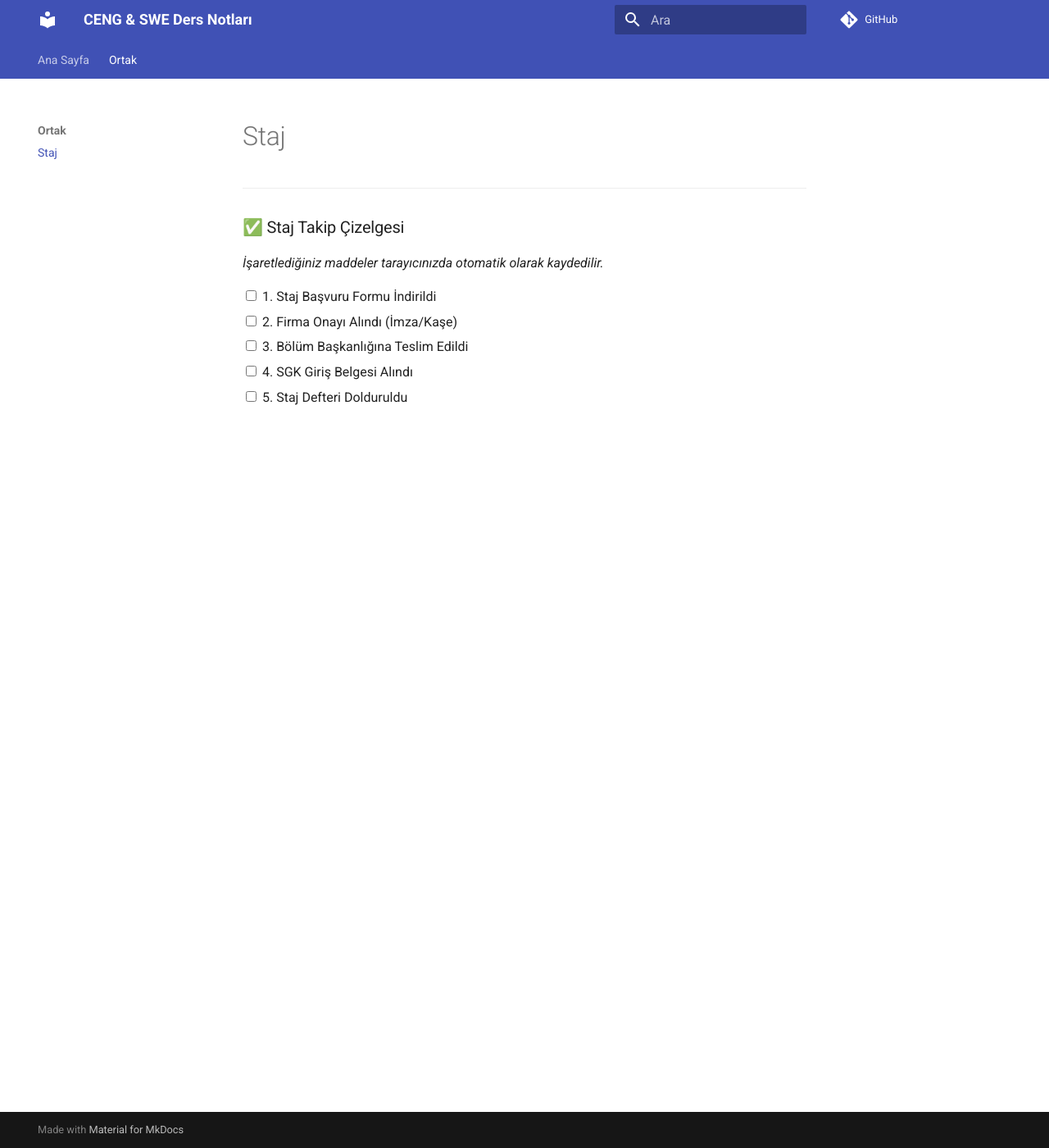
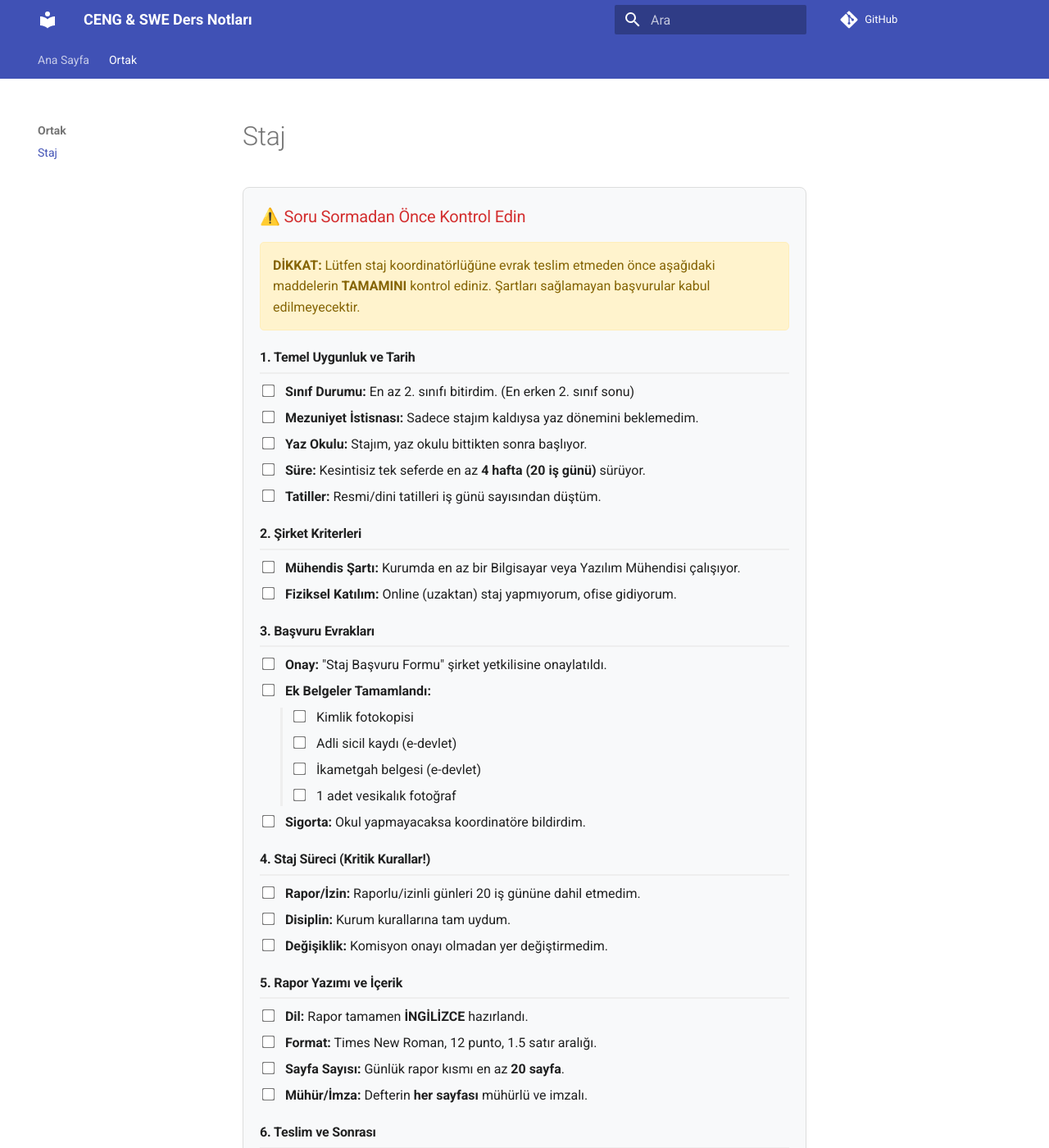
Before and after one commit to okancengswe/lecture-notes, an MkDocs documentation site: the page built from docs/common/staj.md, in a window 1280 px wide and 1400 px high. Shown: the whole window at 82% size. Built offline with MkDocs 1.6.1 and Material for MkDocs 9.7.7, drawn with Linux system fonts in a browser that asks for light colours; comment, search, counter and statistics services are not loaded; some of the changed text lies outside the part shown.

Commit message:
Refactor Staj checklist and update styles

```diff
--- a/docs/common/staj.md
+++ b/docs/common/staj.md
@@ -1,43 +1,74 @@
-# Staj
-<hr>
-<h3>✅ Staj Takip Çizelgesi</h3>
-<p><i>İşaretlediğiniz maddeler tarayıcınızda otomatik olarak kaydedilir.</i></p>
+<style>
+  .staj-checklist { background: #f8f9fa; padding: 20px; border-radius: 8px; border: 1px solid #ddd; }
+  .staj-checklist h3 { margin-top: 0; color: #d32f2f; }
+  .staj-checklist h4 { margin-top: 20px; margin-bottom: 10px; border-bottom: 2px solid #eee; padding-bottom: 5px; }
+  .staj-label { display: block; margin: 8px 0; cursor: pointer; line-height: 1.5; }
+  .staj-label input { margin-right: 10px; transform: scale(1.2); }
+  .sub-item { margin-left: 25px; border-left: 3px solid #eee; padding-left: 10px; }
+  .warning-box { background: #fff3cd; color: #856404; padding: 15px; border-radius: 5px; margin-bottom: 20px; border: 1px solid #ffeeba; }
+</style>
 
-<div class="custom-checklist">
-  <label style="display:block; margin: 5px 0;">
-    <input type="checkbox" id="staj-adim-1" onchange="saveState(this)">
-    1. Staj Başvuru Formu İndirildi
-  </label>
-  <label style="display:block; margin: 5px 0;">
-    <input type="checkbox" id="staj-adim-2" onchange="saveState(this)">
-    2. Firma Onayı Alındı (İmza/Kaşe)
-  </label>
-  <label style="display:block; margin: 5px 0;">
-    <input type="checkbox" id="staj-adim-3" onchange="saveState(this)">
-    3. Bölüm Başkanlığına Teslim Edildi
-  </label>
-  <label style="display:block; margin: 5px 0;">
-    <input type="checkbox" id="staj-adim-4" onchange="saveState(this)">
-    4. SGK Giriş Belgesi Alındı
-  </label>
-  <label style="display:block; margin: 5px 0;">
-    <input type="checkbox" id="staj-adim-5" onchange="saveState(this)">
-    5. Staj Defteri Dolduruldu
-  </label>
+<div class="staj-checklist">
+  <h3>⚠️ Soru Sormadan Önce Kontrol Edin</h3>
+
+  <div class="warning-box">
+    <strong>DİKKAT:</strong> Lütfen staj koordinatörlüğüne evrak teslim etmeden önce aşağıdaki maddelerin <strong>TAMAMINI</strong> kontrol ediniz. Şartları sağlamayan başvurular kabul edilmeyecektir.
+  </div>
+
+  <h4>1. Temel Uygunluk ve Tarih</h4>
+  <label class="staj-label"><input type="checkbox" id="sc-1-1" onchange="saveState(this)"> <b>Sınıf Durumu:</b> En az 2. sınıfı bitirdim. (En erken 2. sınıf sonu)</label>
+  <label class="staj-label"><input type="checkbox" id="sc-1-2" onchange="saveState(this)"> <b>Mezuniyet İstisnası:</b> Sadece stajım kaldıysa yaz dönemini beklemedim.</label>
+  <label class="staj-label"><input type="checkbox" id="sc-1-3" onchange="saveState(this)"> <b>Yaz Okulu:</b> Stajım, yaz okulu bittikten sonra başlıyor.</label>
+  <label class="staj-label"><input type="checkbox" id="sc-1-4" onchange="saveState(this)"> <b>Süre:</b> Kesintisiz tek seferde en az <b>4 hafta (20 iş günü)</b> sürüyor.</label>
+  <label class="staj-label"><input type="checkbox" id="sc-1-5" onchange="saveState(this)"> <b>Tatiller:</b> Resmi/dini tatilleri iş günü sayısından düştüm.</label>
+
+  <h4>2. Şirket Kriterleri</h4>
+  <label class="staj-label"><input type="checkbox" id="sc-2-1" onchange="saveState(this)"> <b>Mühendis Şartı:</b> Kurumda en az bir Bilgisayar veya Yazılım Mühendisi çalışıyor.</label>
+  <label class="staj-label"><input type="checkbox" id="sc-2-2" onchange="saveState(this)"> <b>Fiziksel Katılım:</b> Online (uzaktan) staj yapmıyorum, ofise gidiyorum.</label>
+
+  <h4>3. Başvuru Evrakları</h4>
+  <label class="staj-label"><input type="checkbox" id="sc-3-1" onchange="saveState(this)"> <b>Onay:</b> "Staj Başvuru Formu" şirket yetkilisine onaylatıldı.</label>
+  <label class="staj-label"><input type="checkbox" id="sc-3-2" onchange="saveState(this)"> <b>Ek Belgeler Tamamlandı:</b></label>
+
+  <div class="sub-item">
+    <label class="staj-label"><input type="checkbox" id="sc-3-2-a" onchange="saveState(this)"> Kimlik fotokopisi</label>
+    <label class="staj-label"><input type="checkbox" id="sc-3-2-b" onchange="saveState(this)"> Adli sicil kaydı (e-devlet)</label>
+    <label class="staj-label"><input type="checkbox" id="sc-3-2-c" onchange="saveState(this)"> İkametgah belgesi (e-devlet)</label>
+    <label class="staj-label"><input type="checkbox" id="sc-3-2-d" onchange="saveState(this)"> 1 adet vesikalık fotoğraf</label>
+  </div>
+
+  <label class="staj-label"><input type="checkbox" id="sc-3-3" onchange="saveState(this)"> <b>Sigorta:</b> Okul yapmayacaksa koordinatöre bildirdim.</label>
+
+  <h4>4. Staj Süreci (Kritik Kurallar!)</h4>
+  <label class="staj-label"><input type="checkbox" id="sc-4-1" onchange="saveState(this)"> <b>Rapor/İzin:</b> Raporlu/izinli günleri 20 iş gününe dahil etmedim.</label>
+  <label class="staj-label"><input type="checkbox" id="sc-4-2" onchange="saveState(this)"> <b>Disiplin:</b> Kurum kurallarına tam uydum.</label>
+  <label class="staj-label"><input type="checkbox" id="sc-4-3" onchange="saveState(this)"> <b>Değişiklik:</b> Komisyon onayı olmadan yer değiştirmedim.</label>
+
+  <h4>5. Rapor Yazımı ve İçerik</h4>
+  <label class="staj-label"><input type="checkbox" id="sc-5-1" onchange="saveState(this)"> <b>Dil:</b> Rapor tamamen <b>İNGİLİZCE</b> hazırlandı.</label>
+  <label class="staj-label"><input type="checkbox" id="sc-5-2" onchange="saveState(this)"> <b>Format:</b> Times New Roman, 12 punto, 1.5 satır aralığı.</label>
+  <label class="staj-label"><input type="checkbox" id="sc-5-3" onchange="saveState(this)"> <b>Sayfa Sayısı:</b> Günlük rapor kısmı en az <b>20 sayfa</b>.</label>
+  <label class="staj-label"><input type="checkbox" id="sc-5-4" onchange="saveState(this)"> <b>Mühür/İmza:</b> Defterin <b>her sayfası</b> mühürlü ve imzalı.</label>
+
+  <h4>6. Teslim ve Sonrası</h4>
+  <label class="staj-label"><input type="checkbox" id="sc-6-1" onchange="saveState(this)"> <b>Sicil Fişi:</b> Kapalı zarf içinde teslim aldım.</label>
+  <label class="staj-label"><input type="checkbox" id="sc-6-2" onchange="saveState(this)"> <b>Zamanlama:</b> Dönem başından en geç 2 hafta sonra teslim edeceğim.</label>
+  <label class="staj-label"><input type="checkbox" id="sc-6-3" onchange="saveState(this)"> <b>Düzeltme:</b> Eksik varsa düzelteceğimi biliyorum.</label>
+  <label class="staj-label"><input type="checkbox" id="sc-6-4" onchange="saveState(this)"> <b>Geçiş Öğrencisi:</b> Eski stajı saydırmak için belge sundum.</label>
 </div>
 
 <script>
-  // Sayfa açıldığında hafızadan durumu geri yükle
   window.addEventListener('load', function() {
-    const inputs = document.querySelectorAll('.custom-checklist input[type="checkbox"]');
+    // Tüm checkboxları bul ve hafızadaki durumlarını geri yükle
+    const inputs = document.querySelectorAll('.staj-checklist input[type="checkbox"]');
     inputs.forEach(input => {
       const isChecked = localStorage.getItem(input.id) === 'true';
       input.checked = isChecked;
     });
   });
 
-  // Her tıklamada durumu hafızaya kaydet
   function saveState(element) {
+    // Tıklanan kutunun durumunu tarayıcı hafızasına kaydet
     localStorage.setItem(element.id, element.checked);
   }
 </script>
```
